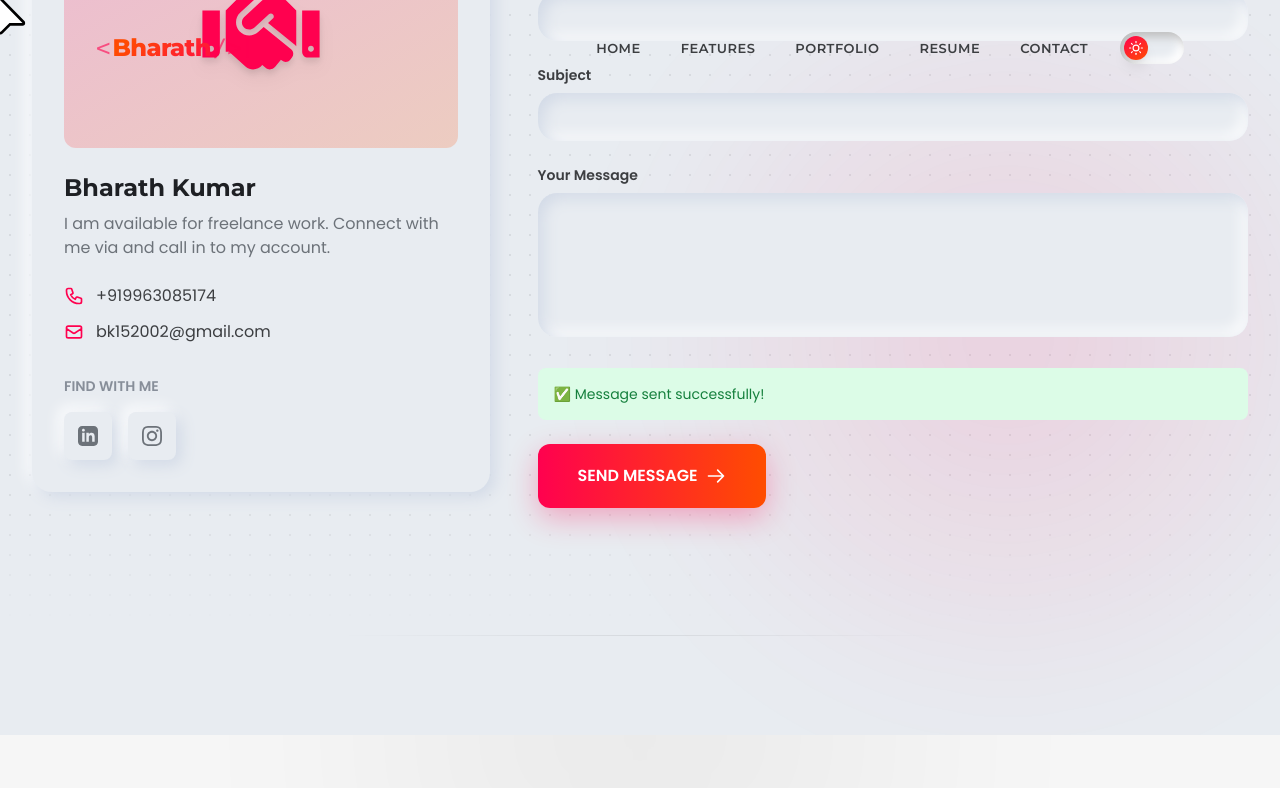
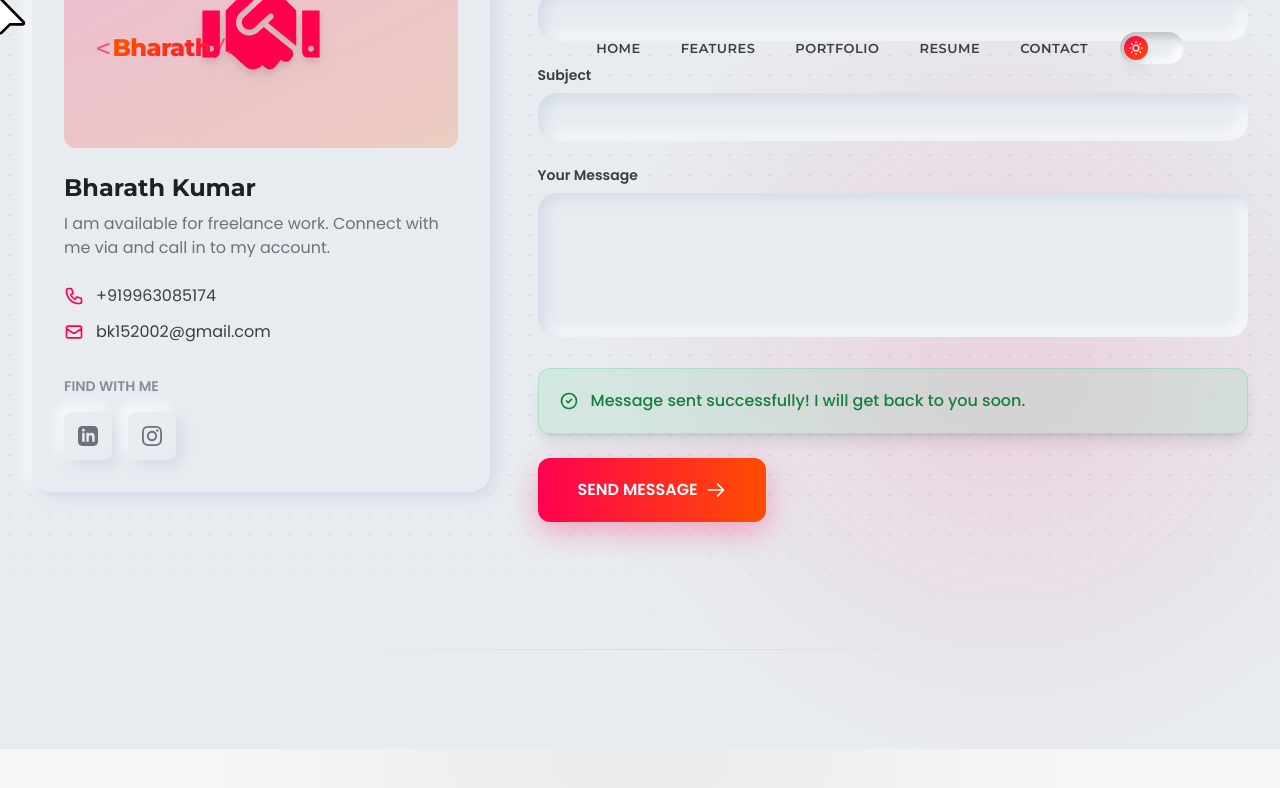
Before and after one commit to Bharathkumar1522/Bharathkumar_portfolio, a Next.js app: page / in a window 1280 px wide. Both pictures are taken after typing "Sample", "5551234", "name@example.com", "Sample", "Sample" into the empty fields and a click on the button "SEND MESSAGE". Shown: the part 5308-6096 px from the top of the page. Built offline with nearby package versions, Linux system fonts and the light colour scheme; no server answers.

Commit message:
style: enhance contact form success message UI

```diff
--- a/src/components/sections/Contact.jsx
+++ b/src/components/sections/Contact.jsx
@@ -35,11 +35,11 @@ const Contact = () => {
                 process.env.NEXT_PUBLIC_EMAILJS_PUBLIC_KEY
             );
 
-            setSubmitStatus({ type: 'success', message: '✅ Message sent successfully!' });
+            setSubmitStatus({ type: 'success', message: 'Message sent successfully! I will get back to you soon.' });
             formRef.current.reset();
         } catch (error) {
             console.error('EmailJS Error:', error);
-            setSubmitStatus({ type: 'error', message: '❌ Failed to send message. Please try again.' });
+            setSubmitStatus({ type: 'error', message: 'Failed to send message. Please try again.' });
         } finally {
             setIsSubmitting(false);
         }
@@ -121,7 +121,22 @@ const Contact = () => {
                                 <textarea id="message" name="message" rows="5" required className="w-full px-3 sm:px-4 py-2.5 sm:py-3 rounded-[15px] sm:rounded-[19px] bg-[#e8ecf1] dark:bg-dark-bg shadow-neumorphism-inset dark:shadow-dark-neumorphism-inset focus:outline-none focus:ring-2 focus:ring-primary/20 transition-all duration-300 resize-none text-gray-700 dark:text-gray-300 text-sm sm:text-base border-none" />
                             </motion.div>
                             {submitStatus.message && (
-                                <div className={`p-3 sm:p-4 rounded-lg text-sm ${submitStatus.type === 'success' ? 'bg-green-100 text-green-700' : 'bg-red-100 text-red-700'}`}>{submitStatus.message}</div>
+                                <motion.div
+                                    initial={{ opacity: 0, y: -10 }}
+                                    animate={{ opacity: 1, y: 0 }}
+                                    className={`p-4 sm:p-5 rounded-xl text-sm sm:text-base font-medium flex items-center gap-3 shadow-lg border backdrop-blur-sm ${
+                                        submitStatus.type === 'success'
+                                            ? 'bg-green-500/10 border-green-500/20 text-green-700 dark:text-green-400'
+                                            : 'bg-red-500/10 border-red-500/20 text-red-700 dark:text-red-400'
+                                    }`}
+                                >
+                                    {submitStatus.type === 'success' ? (
+                                        <svg className="w-5 h-5 flex-shrink-0" fill="none" viewBox="0 0 24 24" stroke="currentColor"><path strokeLinecap="round" strokeLinejoin="round" strokeWidth="2" d="M9 12l2 2 4-4m6 2a9 9 0 11-18 0 9 9 0 0118 0z" /></svg>
+                                    ) : (
+                                        <svg className="w-5 h-5 flex-shrink-0" fill="none" viewBox="0 0 24 24" stroke="currentColor"><path strokeLinecap="round" strokeLinejoin="round" strokeWidth="2" d="M12 8v4m0 4h.01M21 12a9 9 0 11-18 0 9 9 0 0118 0z" /></svg>
+                                    )}
+                                    {submitStatus.message}
+                                </motion.div>
                             )}
                             <motion.button type="submit" disabled={isSubmitting} className="btn-primary disabled:opacity-50 disabled:cursor-not-allowed w-full sm:w-auto items-center gap-2" whileHover="hover" whileTap="tap">
                                 {isSubmitting ? 'SENDING...' : 'SEND MESSAGE'}
```
